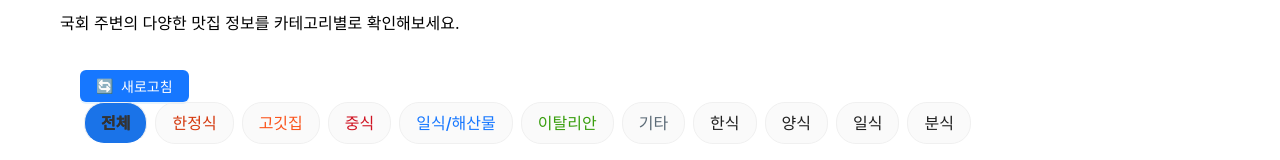
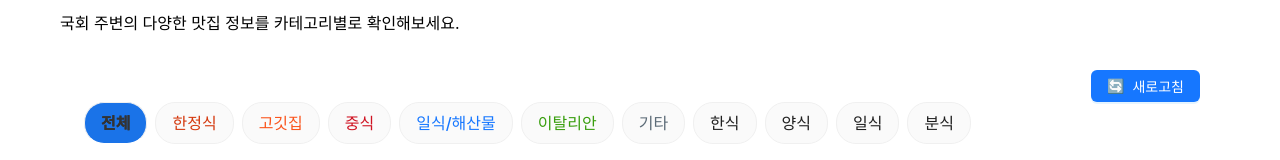
Before and after one commit to yongkyu4803/exnews-next, a Next.js app: page /restaurants in a window 1280 px wide. Shown: the part 243-403 px from the top of the page. Built offline with nearby package versions, Linux system fonts and the light colour scheme; no server answers.

Commit message:
새로고침 버튼 우측 정렬 수정

```diff
--- a/src/pages/restaurants.tsx
+++ b/src/pages/restaurants.tsx
@@ -377,13 +377,14 @@ function RestaurantContent(props: RestaurantContentProps) {
       {/* 상단 헤더 섹션 */}
       <div className="bg-gray-50 py-6 mb-8 rounded-lg shadow-sm">
         <div className="container mx-auto px-4">
-          <div className="flex justify-end mb-6">
+          <div className="flex justify-end w-full mb-6" style={{ display: 'flex', justifyContent: 'flex-end', width: '100%' }}>
             {/* 새로고침 버튼 - 우측 상단으로 배치 */}
             <Button
               onClick={() => fetchData(selectedCategory)}
               loading={loading}
               type="primary"
               icon={<span className="mr-1">🔄</span>}
+              style={{ marginLeft: 'auto' }}
             >
               새로고침
             </Button>
--- a/src/styles/globals.css
+++ b/src/styles/globals.css
@@ -663,3 +663,15 @@ header.w-full {
     padding-right: 2rem;
   }
 }
+
+/* 식당 페이지 새로고침 버튼 */
+.flex.justify-end {
+  display: flex !important;
+  justify-content: flex-end !important;
+  width: 100% !important;
+  margin-left: auto !important;
+}
+
+.flex.justify-end button {
+  margin-left: auto !important;
+}
```
